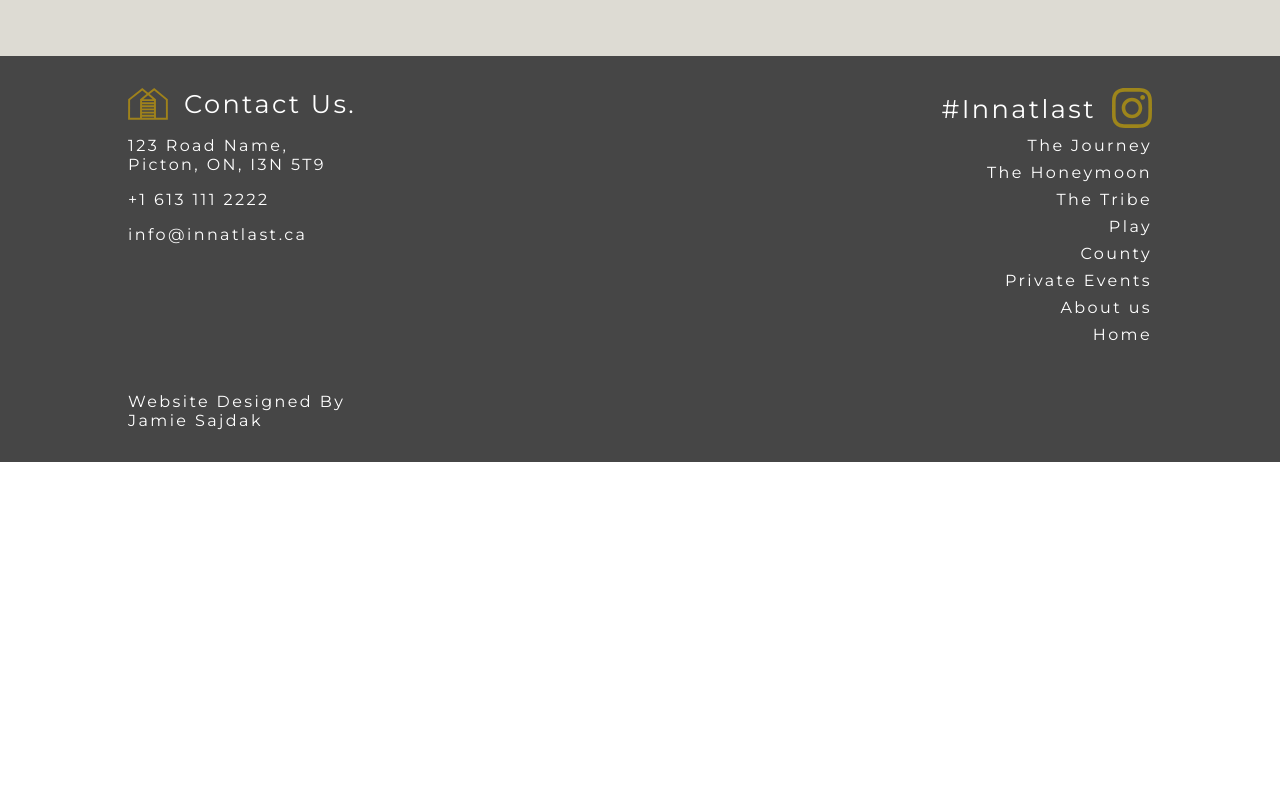
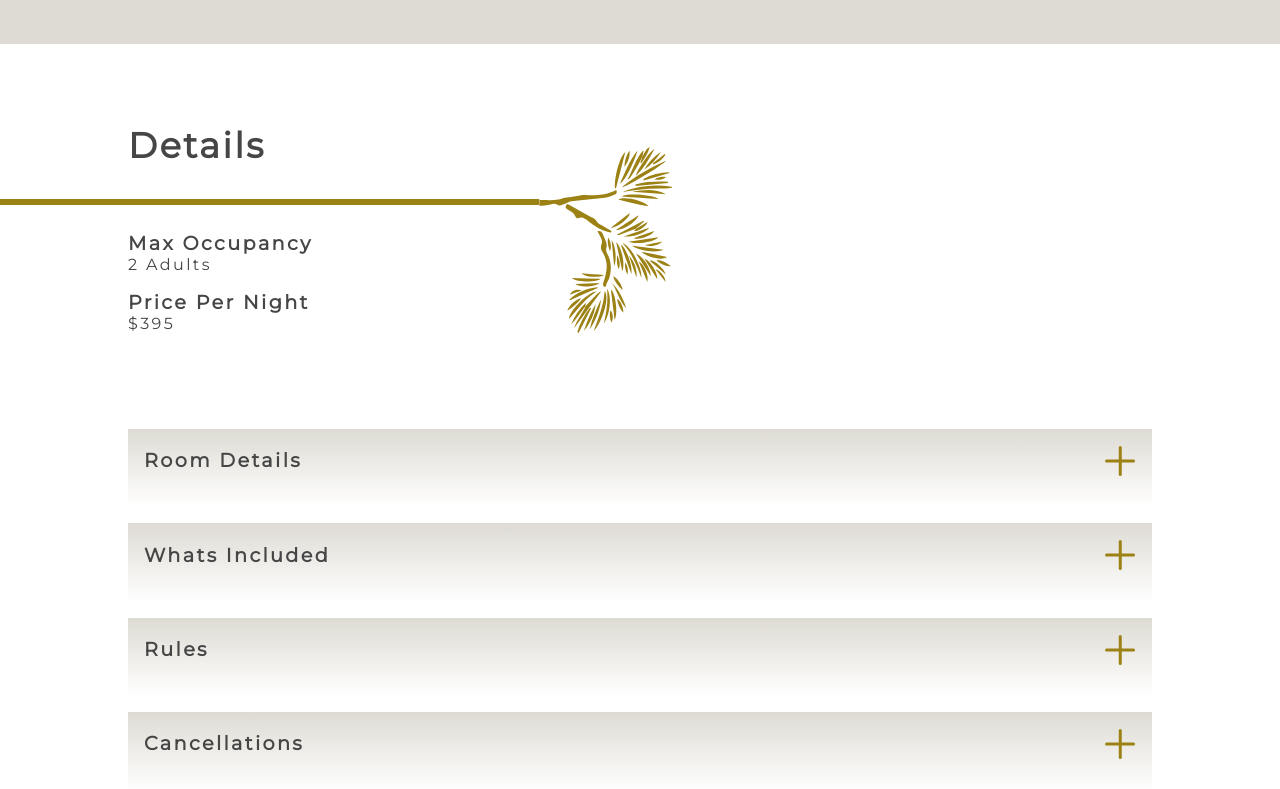
Before and after one commit to Jam52/innatlast, a React (Create React App) app: page /journey in a window 1280 px wide. Shown: the part 1631-2420 px from the top of the page. Before the commit the page ends 2093 px from the top, so only its background shows below. Built offline with nearby package versions, Linux system fonts and the light colour scheme.

Commit message:
Add dropdown component, add to room page

```diff
--- a/src/App.js
+++ b/src/App.js
@@ -3,7 +3,7 @@ import { DefaultButton } from './components/buttons';
 import Header from './components/Header';
 import LandingPage from './views/LandingPage';
 import RoomPage from './views/RoomPage';
-import roomDetails from './components/roomDetails.json';
+import roomDetails from './views/roomDetails.json';
 import Footer from './components/Footer';
 import ScrollToTop from './components/ScrollToTop';
 
--- /dev/null
+++ b/src/components/Dropdown.js
@@ -0,0 +1,80 @@
+import React, { useState, useEffect, useRef } from 'react';
+import styled from 'styled-components';
+import { DefaultDropdown } from './nav/MenuElements';
+
+const Dropdown = (props) => {
+  const [isOpen, toggleOpen] = useState(false);
+  const [height, setHeight] = useState(0);
+  const [content, setContent] = useState(null);
+  const ref = useRef(null);
+
+  useEffect(() => {
+    getHeight();
+  }, []);
+
+  const getHeight = () => {
+    setHeight(ref.current.clientHeight);
+  };
+
+  const handelToggleOpen = () => {
+    if (!isOpen) {
+      setContent(<div className="content">{props.children}</div>);
+      setTimeout(() => {
+        getHeight();
+      }, 0);
+    } else {
+      setTimeout(() => {
+        setContent(null);
+      }, 500);
+    }
+    toggleOpen(!isOpen);
+  };
+
+  return (
+    <Wrapper onClick={handelToggleOpen}>
+      <div className="dropdown">
+        <h3>{props.header}</h3>
+        <DefaultDropdown
+          isOpen={isOpen}
+          onClick={handelToggleOpen}
+          color="accent"
+        >
+          <div />
+          <div />
+        </DefaultDropdown>
+      </div>
+      <div
+        className="content_container"
+        style={isOpen ? { maxHeight: height + 50 + 'px' } : null}
+      >
+        <div ref={ref}>{content}</div>
+      </div>
+    </Wrapper>
+  );
+};
+
+const Wrapper = styled.div`
+  background-image: var(--gradient-light);
+  padding 1rem 1rem 2rem 1rem;
+  .dropdown {
+    position: relative;
+    display: flex;
+    justify-content: space-between;
+    align-items: center;
+    cursor: pointer;
+  }
+
+  .content_container {
+    transition: max-height 0.4s ease-out;
+    height: auto;
+    max-height: 1px;
+    overflow-y: hidden;
+    margin: 0;
+  }
+
+  .content {
+    padding-top: 1rem;
+  }
+`;
+
+export default Dropdown;
--- a/src/components/nav/MenuElements.js
+++ b/src/components/nav/MenuElements.js
@@ -1,10 +1,7 @@
 import styled from 'styled-components';
 import { NavLink } from 'react-router-dom';
 
-export const MenuButton = styled.div`
-  position: absolute;
-  right: 0;
-  top: 2.3rem;
+export const DefaultDropdown = styled.div`
   display: block;
   height: 1.9rem;
   width: 1.9rem;
@@ -15,9 +12,10 @@ export const MenuButton = styled.div`
   div {
     position: absolute;
     top: 50%;
-    height: 2px;
+    height: 3px;
     width: 100%;
-    background-color: white;
+    background-color: ${({ color }) =>
+      color === 'accent' ? 'var(--accent)' : 'white'};
     border-radius: 20px;
     transform-origin: 50% 50%;
   }
@@ -29,7 +27,13 @@ export const MenuButton = styled.div`
   div:last-child {
     transform: rotate(-45deg);
   }
+`;
 
+export const MenuButton = styled(DefaultDropdown)`
+  position: absolute;
+  right: 0;
+
+  top: 2.3rem;
   @media (min-width: 786px) {
     display: none;
   }
--- a/src/index.css
+++ b/src/index.css
@@ -50,15 +50,25 @@ p, h1, h2, h3, h4, h5, h6 {
   margin: 0;
   text-transform: capitalize;
 }
+h1, h2, h3, h4, h5, h6 {
+  margin: 0;
+  font-weight: 600;
+}
+
 
 h1, .h1 {
-  font-size: 2rem;
-  font-weight: 400;
+  font-size: 2.2rem;
+
+}
+
+h2, .h2 {
+  font-size: 1.8rem;
+
 }
 
 h3, .h3 {
-  font-size: 1.6rem;
-  font-weight: 400;
+  font-size: 1.2rem;
+  font-weight: 600;
 }
 
 .para {
--- a/src/views/RoomPage.js
+++ b/src/views/RoomPage.js
@@ -1,11 +1,26 @@
 import styled from 'styled-components';
 import Divider from '../components/Divider';
 import ImageCarousel from '../components/Carousel/ImageCarousel';
+import Dropdown from '../components/Dropdown';
 
 const RoomPage = ({ room }) => {
+  const images = [
+    {
+      src: 'https://picsum.photos/id/1018/1000/600/',
+      alt: '',
+    },
+    {
+      src: 'https://picsum.photos/id/1015/1000/600/',
+      alt: '',
+    },
+    {
+      src: 'https://picsum.photos/id/1019/1000/600/',
+      alt: '',
+    },
+  ];
   return (
-    <Wrapper className="flow flow--lg">
-      <div className="container flow flow--md">
+    <Wrapper>
+      <div className="container section flow flow--md">
         <img
           src={room.mainImage.src}
           alt={room.mainImage.alt}
@@ -24,38 +39,62 @@ const RoomPage = ({ room }) => {
       </div>
 
       <section className="bg-primary">
-        <div className="container image-carousel">
-          <ImageCarousel
-            images={[
-              {
-                src: 'https://picsum.photos/id/1018/1000/600/',
-                alt: '',
-              },
-              {
-                src: 'https://picsum.photos/id/1015/1000/600/',
-                alt: '',
-              },
-              {
-                src: 'https://picsum.photos/id/1019/1000/600/',
-                alt: '',
-              },
-            ]}
-          />
+        <div className="container flow flow--md carousel">
+          <ImageCarousel images={images} />
         </div>
+      </section>
+
+      <section className="container section flow flow--lg">
+        <div className="para flow flow--md">
+          <h2 className="h1">Details</h2>
+          <Divider option="2" right={false} />
+          <div className="flow">
+            <div>
+              <h3>Max Occupancy</h3>
+              <p>{room.maxOccupancy}</p>
+            </div>
+            <div>
+              <h3>Price per night</h3>
+              <p>${room.perNightRate}</p>
+            </div>
+          </div>
+        </div>
+        <section className="flow">
+          <Dropdown header="Room details">
+            {images.map(() => (
+              <p>kasjbdkjadnakndkajsdnk</p>
+            ))}
+          </Dropdown>
+          <Dropdown header="Whats included">
+            {images.map(() => (
+              <p>kasjbdkjadnakndkajsdnk</p>
+            ))}
+          </Dropdown>
+          <Dropdown header="Rules">
+            {images.map(() => (
+              <p>kasjbdkjadnakndkajsdnk</p>
+            ))}
+          </Dropdown>
+          <Dropdown header="Cancellations">
+            {images.map(() => (
+              <p>kasjbdkjadnakndkajsdnk</p>
+            ))}
+          </Dropdown>
+        </section>
       </section>
     </Wrapper>
   );
 };
 
 const Wrapper = styled.main`
-  padding: 8rem 0 0 0;
+  padding: 3rem 0 0 0;
   .main-image {
     width: 100%;
     max-height: 90vh;
     object-fit: cover;
   }
 
-  .image-carousel {
+  .carousel {
     padding: 4rem 0;
   }
 `;
--- a/src/components/roomDetails.json
+++ b/src/views/roomDetails.json
@@ -6,7 +6,7 @@
       "Lorem ipsum dolor sit amet, consectetur adipiscing elit. Duis et arcu justo. Sed congue nibh nibh, eu laoreet metus imperdiet non.",
       "Proin quis dignissim turpis. Vestibulum vitae ligula et orci elementum varius. Mauris vel ornare massa. Donec placerat ut risus eget pretium. In et dolor augue."
     ],
-    "maxOccupancy": 2,
+    "maxOccupancy": "2 Adults",
     "perNightRate": 395
   },
   "roomDetails": [],
```
